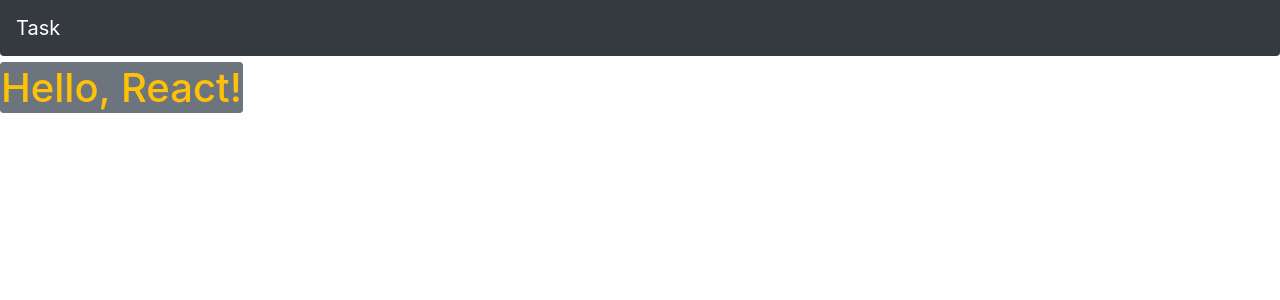
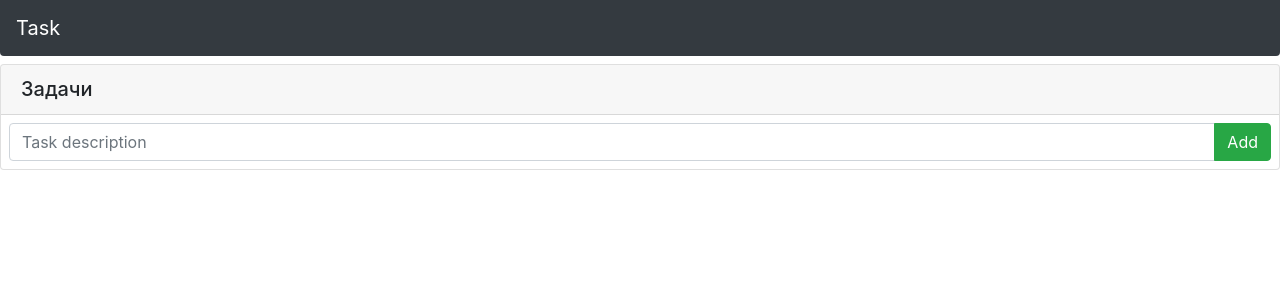
Before and after one commit to fedyashev/taskmanger03, a React (Create React App) app in the folder client/: page / in a window 1280 px wide. Shown: the top 300 px of the page. Built offline with nearby package versions, Linux system fonts and the light colour scheme; the HTML template or start-up script is replaced by a standard one.

Commit message:
Working on client UI

```diff
--- a/client/src/App.js
+++ b/client/src/App.js
@@ -2,13 +2,50 @@
 
 import Layout from "./companents/layout";
 import Header from "./companents/header";
+import TaskList from "./companents/tasklist";
+
+import * as S from "./lib/taskstatus";
 
 class App extends Component {
+
+  constructor(props) {
+    super(props);
+    this.state = {
+      tasks: []
+    };
+  };
+
+  handlerAddTask = body => {
+    const maxId = this.state.tasks.reduce((max, el) => el.id > max ? el.id : max, 0);
+    const tasks = [
+      ...this.state.tasks,
+      {
+        id: maxId + 1,
+        body: body,
+        createDate: Date.now(),
+        status: S.WAITING
+      }
+    ];
+    this.setState({
+      tasks
+    });
+  };
+
+  handlerChangeTaskStatus = id => status => {
+    const tasks = [...this.state.tasks];
+    const task = tasks.find(p => p.id === id);
+    task.status = status;
+    this.setState({
+      tasks
+    });
+  };
+
   render() {
+    //console.log(this.state.tasks);
     return (
       <Layout>
         <Header title="Task"/>
-        <span className="border border-secondary rounded bg-secondary h1 text-warning">Hello, React!</span>
+        <TaskList onAddTask={this.handlerAddTask} onChangeTaskStatus={this.handlerChangeTaskStatus} {...this.state} />
       </Layout>
     );
   }
--- /dev/null
+++ b/client/src/companents/task/index.js
@@ -0,0 +1,57 @@
+import React from "react";
+import PropTypes from "prop-types";
+
+import * as S from "../../lib/taskstatus";
+
+const TaskMenuItem = ({itemName, status, onChangeTaskStatus = f => f}) => (
+  <span className="dropdown-item small px-auto" onClick={() => onChangeTaskStatus(status)}>
+    <span className={`badge badge-${mapStatusToCssClass(status)} mr-1`}>&nbsp;</span>
+    <span>{itemName}</span>
+  </span>
+);
+
+const Task = ({id, body, createDate, status, onChangeTaskStatus = f => f}) => {
+  return (
+    <div className={`card mb-2`}>
+      <div className="card-header p-2">
+        <div className="btn-group mr-2">
+          <button type="button" className={`btn btn-sm btn-${mapStatusToCssClass(status)} dropdown-toggle`} data-toggle="dropdown" aria-haspopup="true" aria-expanded="false">
+            № {id}
+          </button>
+          <div className="dropdown-menu">
+            <TaskMenuItem itemName={"В ожидании"} status={S.WAITING} onChangeTaskStatus={onChangeTaskStatus}/>
+            <TaskMenuItem itemName={"В работе"} status={S.ATWORK} onChangeTaskStatus={onChangeTaskStatus}/>
+            <TaskMenuItem itemName={"Выполнено"} status={S.SUCCESS} onChangeTaskStatus={onChangeTaskStatus}/>
+            <TaskMenuItem itemName={"Не выполнено"} status={S.FAILED} onChangeTaskStatus={onChangeTaskStatus}/>
+            <TaskMenuItem itemName={"Удалено"} status={S.DELETED} onChangeTaskStatus={onChangeTaskStatus}/>
+          </div>
+        </div>
+        <span className="">{(new Date(createDate)).toLocaleString("ru-RU")}</span>
+      </div>
+      <div className="card-body p-2">
+        <span className="h6">{body}</span>
+      </div>
+    </div>
+  );
+};
+
+Task.propsType = {
+  id: PropTypes.number.isRequired,
+  body: PropTypes.string.isRequired,
+  createDate: PropTypes.number.isRequired
+};
+
+export default Task;
+
+///////////////////////////////////////////////////////////////////////////////
+
+function mapStatusToCssClass(status) {
+  switch (status) {
+    case S.WAITING: return "secondary";
+    case S.ATWORK: return "info";
+    case S.SUCCESS: return "success";
+    case S.FAILED: return "danger";
+    case S.DELETED: return "dark";
+    default: return "light";
+  }
+}
--- /dev/null
+++ b/client/src/companents/tasklist/index.js
@@ -0,0 +1,39 @@
+import React from "react";
+
+import Task from "../task";
+
+const TaskList = ({onAddTask = f => f, onChangeTaskStatus = f => f, tasks}) => {
+  let _body;
+
+  const handlerOnClick = () => {
+    if (_body.checkValidity() === true) {
+      onAddTask(_body.value);
+      _body.value = "";
+    }
+  };
+
+  return (
+    <section>
+      <div className="card mb-2">
+        <div className="card-header">
+          <span className="h5">Задачи</span>
+        </div>
+        <div className="card-body p-2">
+          <div className="input-group">
+            <input type="text" className="form-control" placeholder="Task description" ref={input => _body = input} required/>
+            <div className="input-group-append">
+              <button className="btn btn-success" type="button" onClick={handlerOnClick}>Add</button>
+            </div>
+          </div>
+        </div>
+      </div>
+
+      {
+        tasks.length > 0 && tasks.map(task => <Task key={task.id} onChangeTaskStatus={onChangeTaskStatus(task.id)} {...task}/>)
+      }
+
+    </section>
+  );
+}
+
+export default TaskList;
--- a/client/src/index.js
+++ b/client/src/index.js
@@ -3,6 +3,7 @@
 import App from './App';
 import registerServiceWorker from './registerServiceWorker';
 import "../node_modules/bootstrap/dist/css/bootstrap.css";
+import "../node_modules/bootstrap/dist/js/bootstrap.bundle.min.js"
 
 ReactDOM.render(<App />, document.getElementById('root'));
 registerServiceWorker();
--- /dev/null
+++ b/client/src/lib/taskstatus.js
@@ -0,0 +1,5 @@
+export const WAITING = "WAITING";
+export const ATWORK = "ATWORK";
+export const SUCCESS = "SUCCESS";
+export const FAILED = "FAILED";
+export const DELETED = "DELETED";
```
